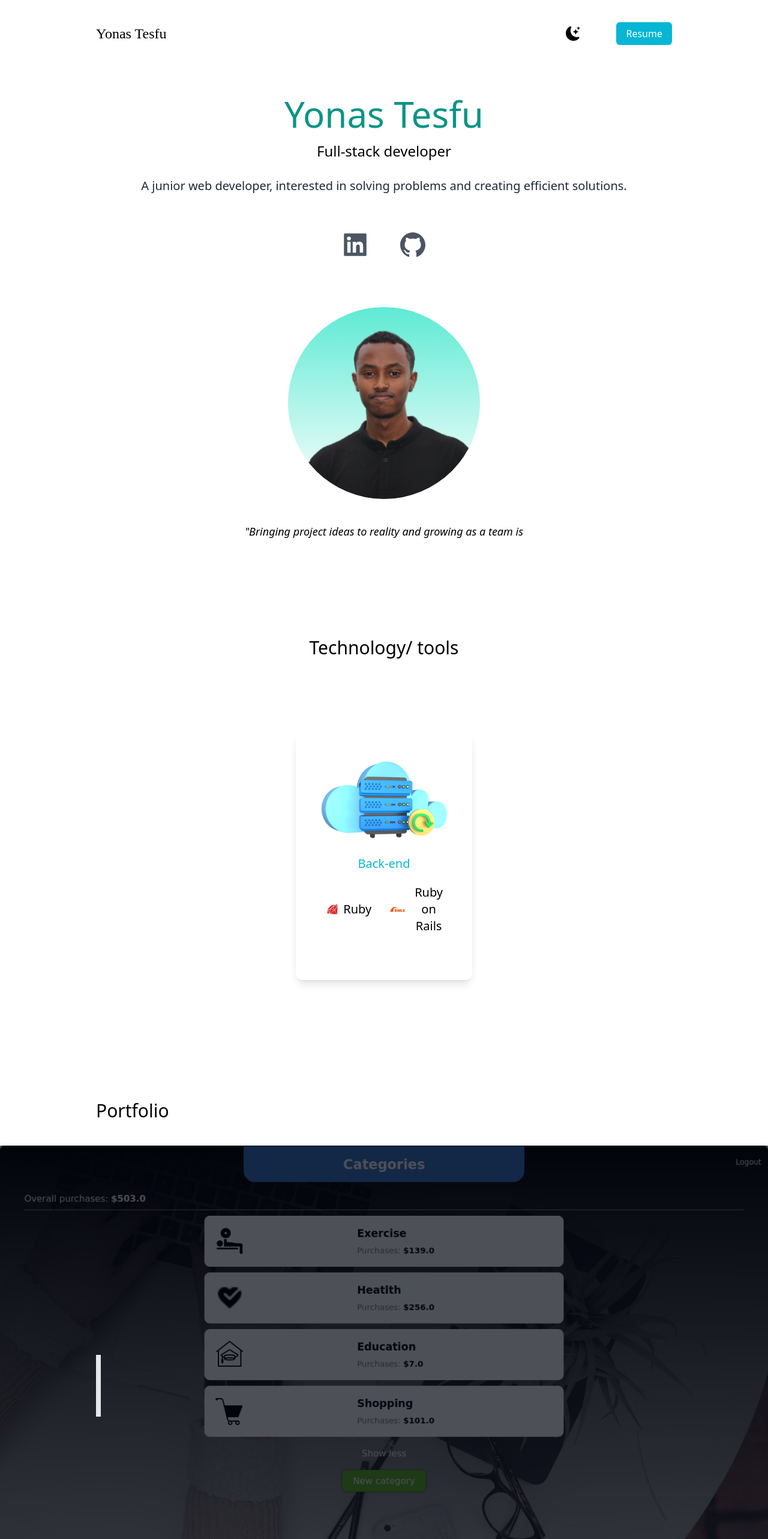
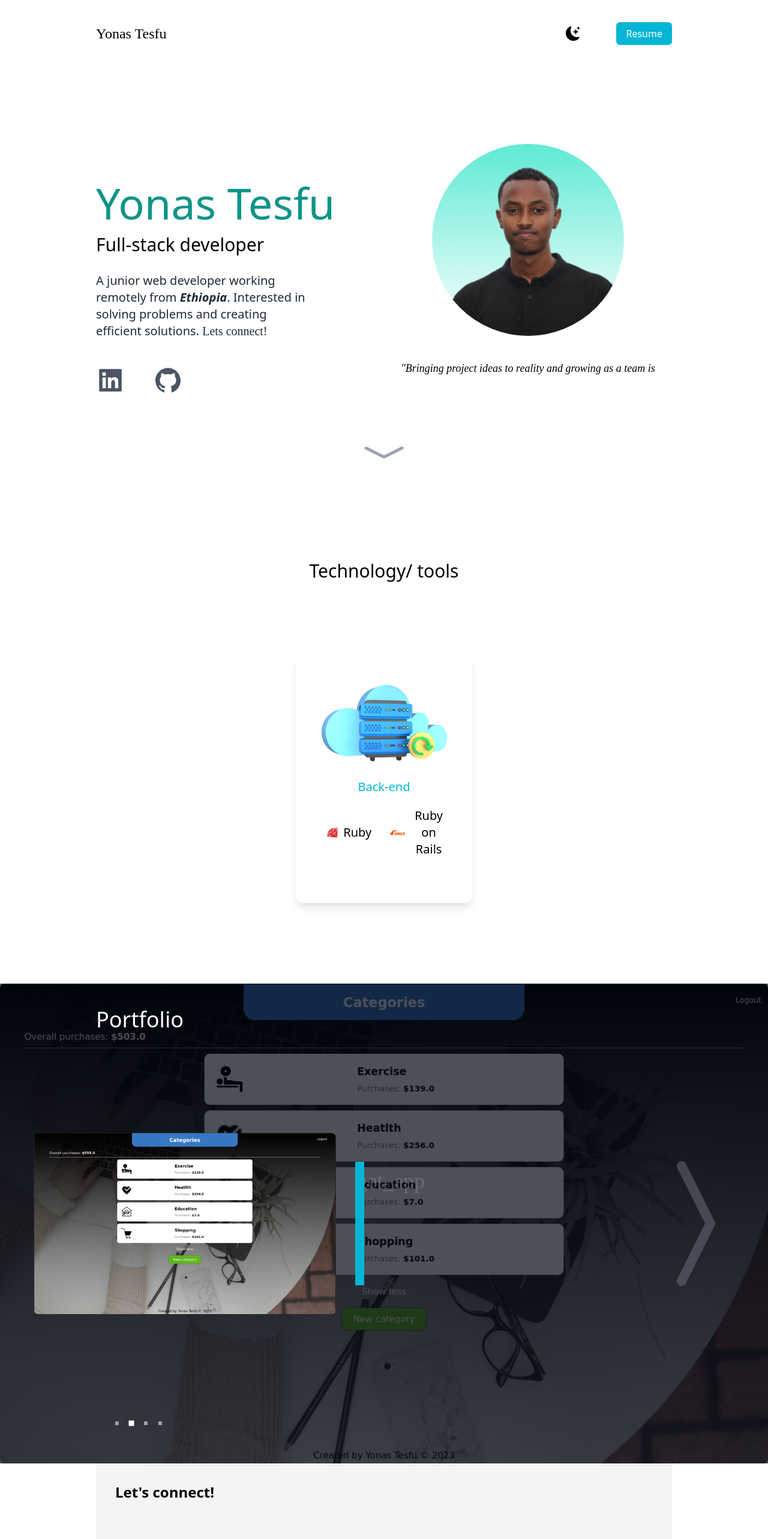
Before and after one commit to yonas44/Portfolio, a Next.js app: page / in a window 1280 px wide. Shown: the top 2566 px of the page at 60% size. Built offline with nearby package versions, Linux system fonts and the light colour scheme; a web font is replaced by a local one.

Commit message:
Finish portfolio section

```diff
--- a/package.json
+++ b/package.json
@@ -17,6 +17,10 @@
     "react-dom": "18.2.0",
     "react-icons": "^4.8.0",
     "tailwindcss": "3.3.1",
+    "three": "^0.152.1",
     "uuid": "^9.0.0"
+  },
+  "devDependencies": {
+    "file-loader": "^6.2.0"
   }
 }
--- a/src/components/Technologies.js
+++ b/src/components/Technologies.js
@@ -31,7 +31,7 @@ const Technologies = () => {
 
   return (
     <>
-      <h3 className="text-2xl lg:text-3xl lg:mb-20 dark:text-white">
+      <h3 className="text-2xl text-center lg:text-3xl lg:mb-20 dark:text-white">
         Technology/ tools
       </h3>
       <div className="lg:flex gap-10">
--- a/src/components/TypingText.js
+++ b/src/components/TypingText.js
@@ -22,7 +22,10 @@ const TypingText = ({ text }) => {
   }, [text, displayText, currentIndex]);
 
   return (
-    <span className="text-gray italic h-[30px] max-w-lg text-wrap lg:text-lg dark:text-gray-400">
+    <span
+      className="text-gray italic h-[30px] max-w-lg text-wrap lg:text-lg dark:text-gray-400"
+      style={{ fontFamily: 'Caveat, cursive' }}
+    >
       {displayText}
     </span>
   );
--- a/src/components/singleProject.js
+++ b/src/components/singleProject.js
@@ -14,20 +14,26 @@ const SingleProject = (props) => {
     index,
     currentSlide,
   } = props;
-  const projDesc = useRef(null);
   const projDescHolder = useRef(null);
-
-  // let tween = null;
+  const projWrapper = useRef(null);
 
   useEffect(() => {
     if (currentSlide === index) {
       gsap.to(projDescHolder.current, {
         height: `${projDescHolder.current.children[0].clientHeight + 16}px`,
-        padding: '8px',
+        padding: '12px',
         zIndex: 10,
         duration: 1,
       });
-      gsap.to(projDesc.current, { x: 0, duration: 1, opacity: 1, delay: 1 });
+      gsap.to('.desc', {
+        x: 0,
+        duration: 1,
+        opacity: 1,
+        delay: 1,
+        stagger: 0.5,
+      });
+
+      gsap.to('.proj-pic', { scale: 1, opacity: 1, duration: 0.5 });
       gsap.fromTo(
         '.project-btns',
         { y: '100%', opacity: 0 },
@@ -37,18 +43,19 @@ const SingleProject = (props) => {
           ease: 'elastic.out(1, 0.3)',
           stagger: 0.2,
           opacity: 1,
-          delay: 1.5,
+          delay: 2,
         }
       );
+
+      gsap.to(projWrapper.current, { opacity: 1, duration: 0.1 });
     }
   }, []);
 
   return (
     <>
       <div
-        className={`w-full h-full absolute top-0 opacity-0 duration-500 flex ${
-          index === currentSlide ? 'opacity-100' : ''
-        }`}
+        ref={projWrapper}
+        className="w-full h-full absolute top-0 opacity-0 duration-300 flex"
       >
         <Image
           src={image}
@@ -57,28 +64,35 @@ const SingleProject = (props) => {
         />
       </div>
       {index === currentSlide && (
-        <div className="absolute top-0 h-full w-full bg-gray-950/70 text-white text-center flex flex-col">
+        <div className="absolute top-0 h-full w-full bg-gray-950/70 text-white text-center flex gap-8">
+          <aside className="items-center ml-14 hidden lg:flex">
+            <Image
+              src={image}
+              className="proj-pic rounded-lg my-auto scale-150 opacity-0 w-[1000px]"
+              alt="project-pic"
+            />
+          </aside>
+          <aside className="flex flex-col">
             <div
               ref={projDescHolder}
-            className="border-l-8 m-auto w-[75%] overflow-hidden h-0 flex"
+              className="border-l-[15px] border-l-cyan-500 m-auto w-[75%] overflow-hidden h-0 flex lg:w-[50%] lg:mx-0"
             >
-            <div
-              className="text-left -translate-x-[100px] opacity-0 my-auto"
-              ref={projDesc}
-            >
+              <div className="text-left my-auto">
                 <h4
+                  className="desc text-2xl lg:text-4xl -translate-x-[100px] opacity-0"
                   style={{
-                  fontSize: '1.2rem',
                     marginBottom: '10px',
                     fontFamily: 'Nova Oval, cursive',
                   }}
                 >
                   {title}
                 </h4>
+                <p className="desc text-md -translate-x-[100px] opacity-0 lg:text-xl">
                   {description}
+                </p>
               </div>
             </div>
-          <div className="flex justify-center absolute bottom-20 z-20 w-full">
+            <div className="flex justify-center w-full lg:w-max absolute bottom-20 lg:bottom-48 z-20">
               <a href={sourceCode}>
                 <button className="project-btns bg-cyan-500 transition-colors duration-300 text-white px-4 py-2 ml-5 rounded-md flex gap-2 items-center hover:bg-white hover:text-cyan-500">
                   <AiFillGithub />
@@ -92,6 +106,7 @@ const SingleProject = (props) => {
                 </button>
               </a>
             </div>
+          </aside>
         </div>
       )}
     </>
--- a/src/components/slider.js
+++ b/src/components/slider.js
@@ -6,6 +6,7 @@ import budget from '../assets/budget.png';
 import weather from '../assets/weather.png';
 import movie from '../assets/moviex.png';
 import { v4 as uuidv4 } from 'uuid';
+import { BsChevronCompactRight } from 'react-icons/bs';
 
 function Slider() {
   const [currentSlide, setCurrentSlide] = useState(0);
@@ -25,7 +26,7 @@ function Slider() {
   const projectPictures = [booking, budget, weather, movie];
 
   return (
-    <div className="relative h-[500px] lg:h-screen lg:w-screen lg:-left-40 mt-10">
+    <div className="relative h-[500px] lg:h-screen lg:w-screen lg:-left-40 mt-10 lg:m-0">
       {projects.map((project, index) => (
         <SingleProject
           key={uuidv4()}
@@ -38,7 +39,11 @@ function Slider() {
           liveDemo={project.links[1]}
         />
       ))}
-      <div className="slider-bullets mt-10 flex justify-center absolute z-10 left-[15%] bottom-[8%]">
+      <BsChevronCompactRight
+        className="text-gray-500/50 absolute z-20 right-0 h-full w-[20%] cursor-pointer hover:text-gray-200"
+        onClick={() => handleBulletClick((currentSlide + 1) % projects.length)}
+      />
+      <div className="slider-bullets mt-10 flex gap-2 justify-center absolute z-10 left-[15%] bottom-[8%]">
         {projects.map((project, index) => (
           <span
             className={`w-[6px] h-[6px] bg-gray-400 duration-300 ${
--- a/src/pages/index.js
+++ b/src/pages/index.js
@@ -1,19 +1,25 @@
-import { BsMoonStarsFill } from 'react-icons/bs';
+import { BsChevronCompactDown, BsMoonStarsFill } from 'react-icons/bs';
 import { AiFillLinkedin, AiFillGithub } from 'react-icons/ai';
 import Image from 'next/image';
 import Yonas from '../assets/profile-pic2.png';
-import { useState } from 'react';
+import { useState, useRef, useEffect } from 'react';
 import Technologies from '@/components/Technologies';
 import TypingText from '@/components/TypingText';
 import Slider from '@/components/slider';
+import { gsap } from 'gsap';
 
 export default function Home() {
   const [darkMode, setDarkMode] = useState(false);
+  const techSection = useRef();
+
+  useEffect(() => {
+    gsap.to('.home-left', { x: 0, opacity: 1, duration: 2 });
+  }, []);
 
   return (
     <div className={darkMode ? 'dark' : ''}>
-      <main className="bg-white overflow-hidden px-5 py-10 md:px-20 lg:px-40 dark:bg-gray-800">
-        <section className="min-h-screen">
+      <main className="bg-white overflow-hidden min-h-screen px-5 py-10 md:px-20 lg:px-40 dark:bg-gray-800 scroll-smooth">
+        <section className="relative min-h-screen flex flex-col bg-fixed">
           <nav className="pb-10 flex justify-between">
             <h1
               className="text-2xl dark:text-white"
@@ -38,19 +44,28 @@ export default function Home() {
               </li>
             </ul>
           </nav>
-          <div className="p-10 text-center">
-            <h2 className="text-5xl py-2 text-teal-600 font-medium md:text-6xl">
+          <div className="lg:flex flex-1">
+            <aside className="home-left relative -translate-x-3 opacity-0 text-center lg:text-left lg:w-1/2 flex flex-col gap-6 justify-center">
+              <div className="p-10 lg:p-0">
+                <h2 className="text-5xl py-2 text-teal-600 font-medium md:text-6xl lg:text-7xl">
                   Yonas Tesfu
                 </h2>
-            <h3 className="role text-3xl py-2 md:text-2xl dark:text-white">
+                <h3 className="role text-3xl py-2 md:text-2xl dark:text-white lg:text-3xl">
                   Full-stack developer
                 </h3>
-            <p className="text-lg py-5 leading-8 text-gray-800 md:text-xl dark:text-gray-400">
-              A junior web developer, interested in solving problems and
-              creating efficient solutions.
+                <p className="text-lg py-5 text-gray-800 md:text-xl dark:text-gray-400 lg:w-3/4 leading-9">
+                  A junior web developer working remotely from{' '}
+                  <span className="font-bold italic">Ethiopia</span>. Interested
+                  in solving problems and creating efficient solutions.{' '}
+                  <span
+                    className="text-xl"
+                    style={{ fontFamily: 'Caveat, cursive' }}
+                  >
+                    Lets connect!
+                  </span>
                 </p>
               </div>
-          <div className="flex justify-center text-5xl gap-12 text-gray-600 dark:text-white">
+              <div className="flex justify-center text-5xl gap-12 text-gray-600 dark:text-white lg:justify-start">
                 <a href="https://www.linkedin.com/in/yonas-tesfu/">
                   <AiFillLinkedin />
                 </a>
@@ -58,41 +73,42 @@ export default function Home() {
                   <AiFillGithub />
                 </a>
               </div>
-          <div className="flex flex-col gap-10 items-center text-center">
+            </aside>
+            <aside className="lg:w-1/2">
+              <div className="flex flex-col mt-12 gap-10 items-center text-center w-full">
                 <div className="bg-gradient-to-b from-teal-300 rounded-full mt-20 mx-auto overflow-hidden w-80 h-80 pt-5 lg:w-200 lg:h-100">
                   <Image src={Yonas} alt="profile-pic" />
                 </div>
                 <TypingText
                   text='"Bringing project ideas to reality and growing as a team is my
-              passion."'
+                  passion!"'
+                />
+              </div>
+            </aside>
+          </div>
+          <div className="absolute bottom-12 flex justify-center w-full">
+            <BsChevronCompactDown
+              className="h-[80px] w-[80px] text-gray-400 hover:text-cyan-500 duration-300 cursor-pointer"
+              onClick={() =>
+                techSection.current?.scrollIntoView({ behavior: 'smooth' })
+              }
             />
           </div>
         </section>
-        <section className="flex flex-col text-center mt-40">
+        <section
+          ref={techSection}
+          className="min-h-screen snap-start flex flex-col justify-center"
+        >
           <Technologies />
-          <div className="mt-40 relative">
-            <h3 className="text-2xl lg:text-3xl dark:text-white text-left m">
+        </section>
+        <section className="relative flex flex-col text-center snap-center">
+          <h3 className="text-2xl lg:absolute lg:top-10 -lg:left-10 lg:text-4xl lg:text-white dark:text-white text-left z-30">
             Portfolio
           </h3>
           <Slider />
-            {/* <div className="mx-auto flex flex-col justify-center gap-10 mt-20 lg:flex-row lg:flex-wrap lg:w-[80%]">
-              {projects.map((project, index) => (
-                <SingleProject
-                  key={uuidv4()}
-                  count={index}
-                  show={show}
-                  setShow={setShow}
-                  image={projectPictures[index]}
-                  description={project.description}
-                  sourceCode={project.links[0]}
-                  liveDemo={project.links[1]}
-                />
-              ))}
-            </div> */}
-            <p className="mt-20 italic text-lg align-text-right lg:text-xl dark:text-white">
-              You can find more projects <a href="">here</a>
-            </p>
-          </div>
+        </section>
+        <section className="bg-gray-100 p-8 min-h-screen">
+          <h2 class="text-2xl mb-4 font-semibold">Let's connect!</h2>
         </section>
       </main>
     </div>
--- a/src/styles/globals.css
+++ b/src/styles/globals.css
@@ -1,11 +1,16 @@
 @tailwind base;
 @tailwind components;
 @tailwind utilities;
+@import url('https://fonts.googleapis.com/css2?family=Caveat:wght@500&display=swap');
 
 :root {
   --foreground-rgb: 0, 0, 0;
   --background-start-rgb: 214, 219, 220;
   --background-end-rgb: 255, 255, 255;
+}
+
+* {
+  scroll-behavior: smooth;
 }
 
 body {
--- a/src/utils/data.js
+++ b/src/utils/data.js
@@ -2,21 +2,21 @@ export const projects = [
   {
     title: 'Travelers hub',
     description: 'A travel booking app where the user can register new accounts, login and book a set of different trip packages, users can add packages and delete them as well.',
-    links: ['', ''],
+    links: ['https://github.com/yonas44/travelers_hub_back-end', ''],
   },
   {
     title: 'Budget_app',
     description: 'This is an app that allows users to track their budget by keeping track of their transactions based on different catagories specified by the user.',
-    links: ['', ''],
+    links: ['https://github.com/yonas44/Budget-app', 'https://budget-app-385w.onrender.com/'],
   },
   {
     title: 'Weather_app',
     description: 'This is a web application that will allow users to look at weather of a country also allows them to see some up-to-date information about a country.',
-    links: ['', ''],
+    links: ['https://github.com/yonas44/my-weather_app', 'https://my-weather-app-q80f.onrender.com/'],
   },
   {
     title: 'Movie_app',
-    description: 'A todo-list application which can be used to keep track of daily tasks. Users can add, edit and remove tasks from their list easily.',
-    links: ['', ''],
+    description: 'This is a movie application that lets users choose between different movies to watch based on the number of likes and comments.',
+    links: ['https://github.com/Abdessittir/JavaScript-capstone', 'https://abdessittir.github.io/JavaScript-capstone/dist/'],
   },
 ];
```
Also changed, not shown: 2 other files (tests, documents, lock files or other folders). Lines whose indentation alone changed are shown as unchanged.
